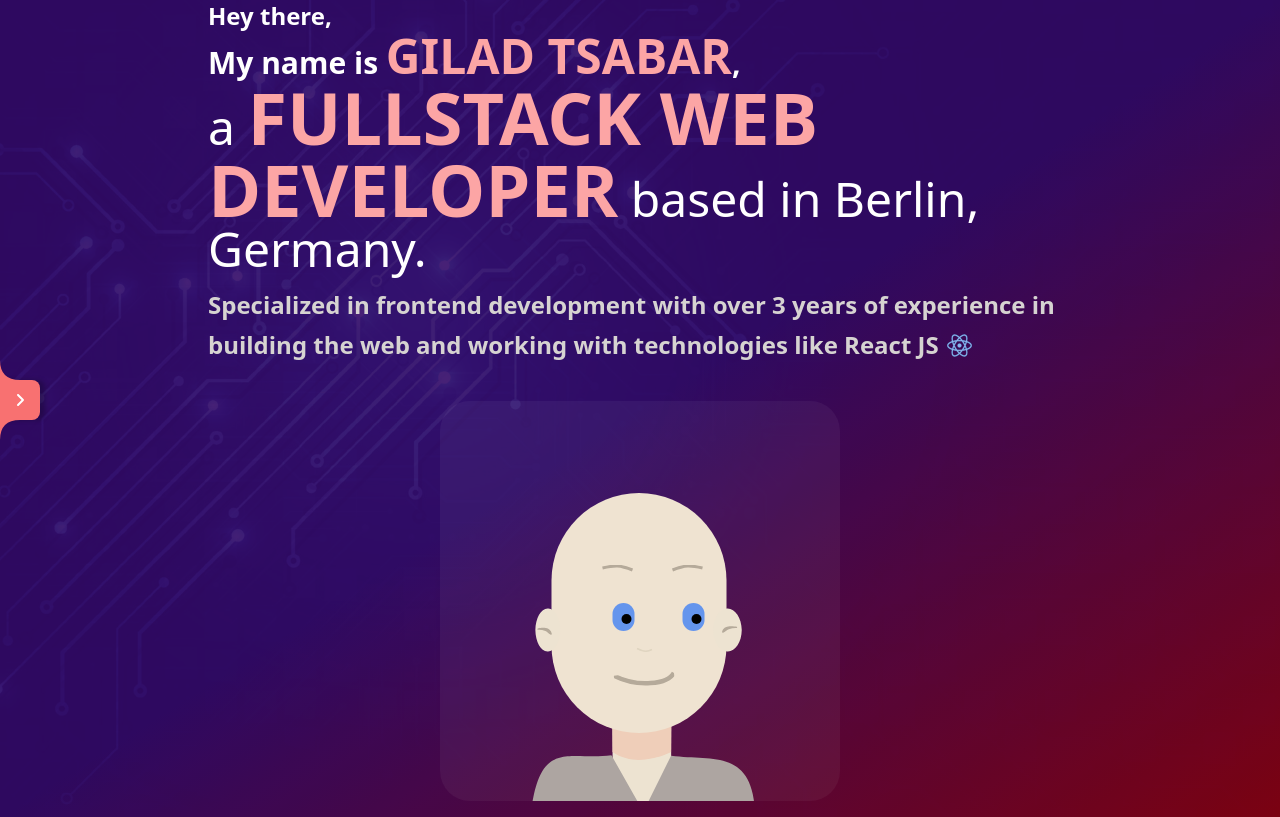
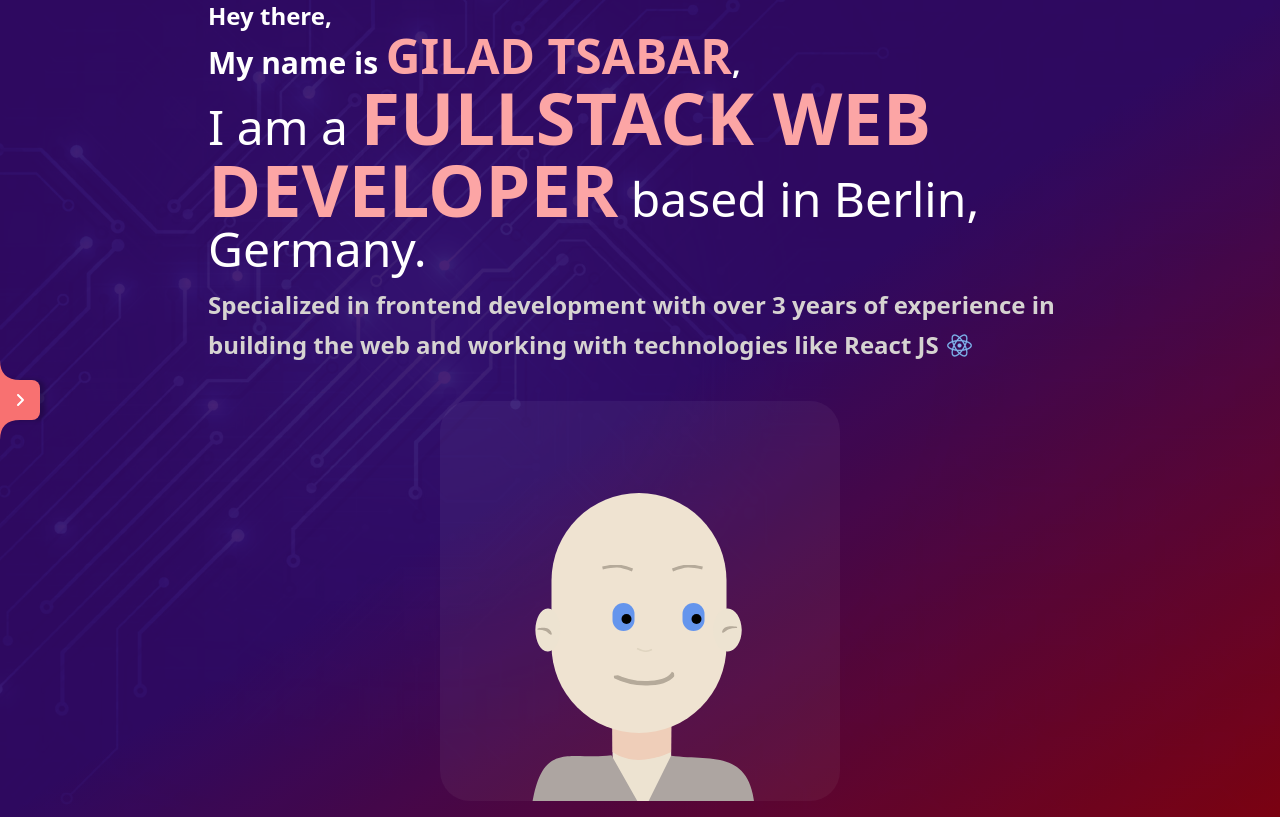
Before and after one commit to giladt/gilad.tsabar.net-next, a Next.js app: page / in a window 1280 px wide. Built offline with nearby package versions, Linux system fonts and the light colour scheme.

Commit message:
fix: text change

```diff
--- a/components/pages/home.tsx
+++ b/components/pages/home.tsx
@@ -101,7 +101,7 @@ const HomePage: FC<homeProps> = ({}: homeProps) => {
                 drop-shadow-[0_0_3rem_rgba(255,255,255,0.25),0_0_1rem_rgba(255,255,255,0.5)]
               "
         >
-          a{" "}
+          I am a{" "}
           <strong className="text-7xl max-sm:text-5xl uppercase text-red-300">
             Fullstack Web Developer
           </strong>{" "}
```
